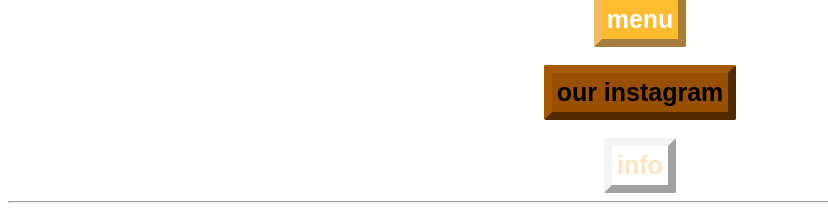
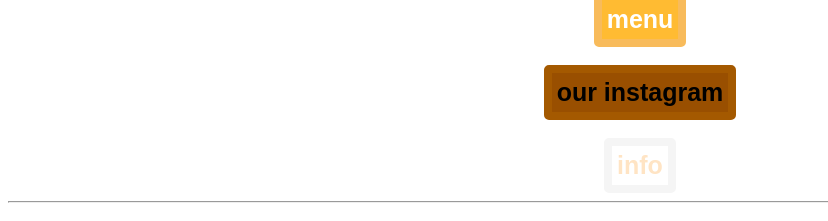
Before and after one commit to mami404/ledesign.io, a plain HTML site: page index.html in a window 1280 px wide. Shown: the part 220-441 px from the top of the page, without its empty margins (0-828 px from the left). Drawn offline with Linux system fonts and the light colour scheme.

Commit message:
Update style.css

```diff
--- a/style.css
+++ b/style.css
@@ -15,9 +15,9 @@ body{
 #butmenu{
     background-color: rgb(255, 187, 50);
     color: white;
-    border-style:outset;
+    border-style:solid;
     border-color: rgb(248, 187, 91);
-    border-radius: 2px;
+    border-radius: 5px;
     border-width: 8px;
     padding: 5px;
     font-size: 25px;
@@ -27,9 +27,9 @@ body{
 #butinsta{
     background-color: rgb(153, 79, 0);
     color: rgb(0, 0, 0);
-    border-style:outset;
+    border-style:solid;
     border-color:rgb(164, 89, 0);
-    border-radius: 2px;
+    border-radius: 5px;
     border-width: 8px;
     padding: 5px;
     font-size: 25px;
@@ -39,9 +39,9 @@ body{
 #butinfo{
     background-color: white;
     color: bisque;
-    border-style: outset;
+    border-style: solid;
     border-color: whitesmoke;
-    border-radius: 2px;
+    border-radius: 5px;
     border-width: 8px;
     padding: 5px;
     font-size: 25px;
@@ -51,9 +51,9 @@ body{
 #butback{
     background-color: white;
     color: bisque;
-    border-style: outset;
+    border-style: solid;
     border-color: whitesmoke;
-    border-radius: 2px;
+    border-radius: 5px;
     border-width: 8px;
     padding: 5px;
     font-size: 25px;
```
